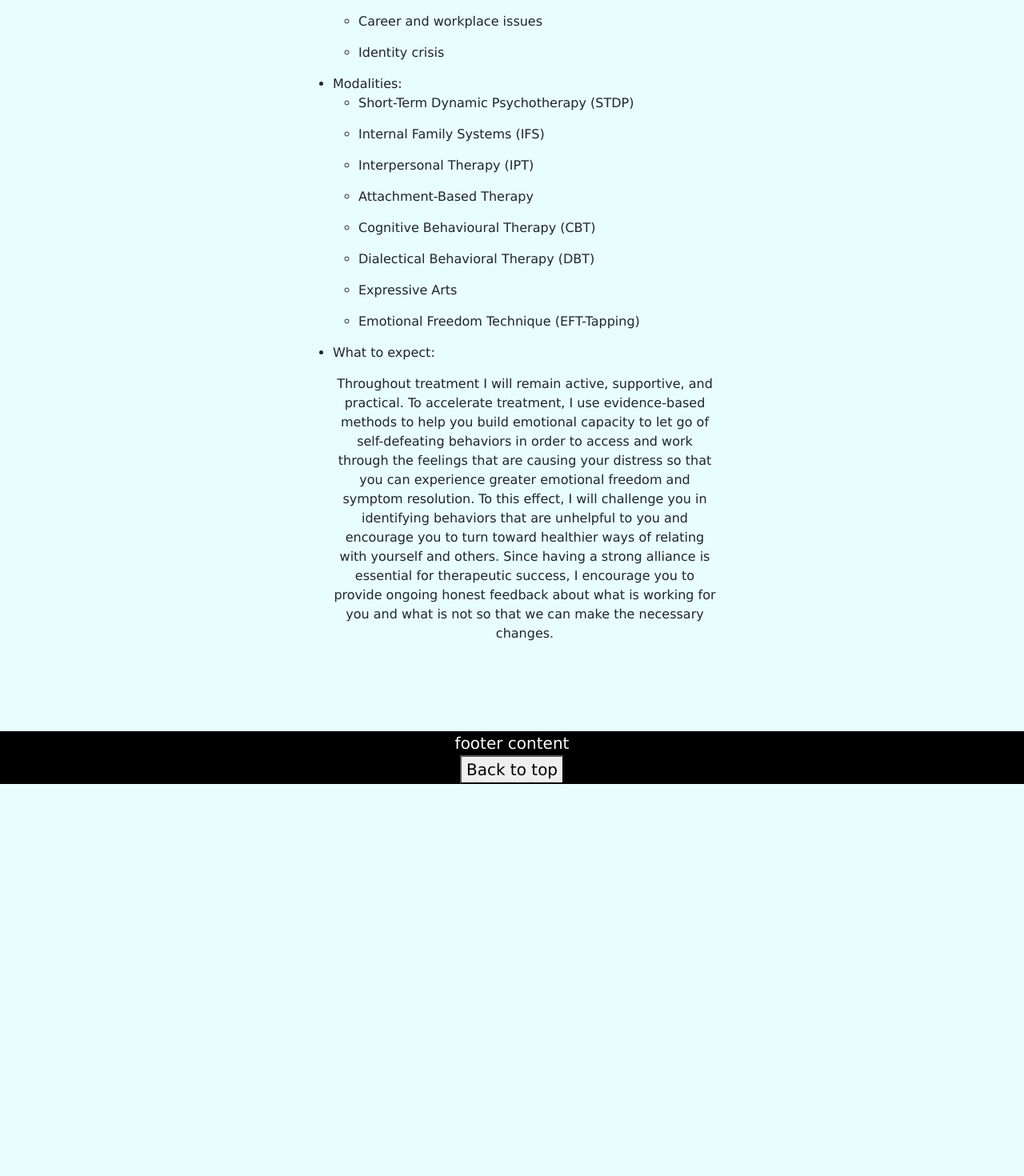
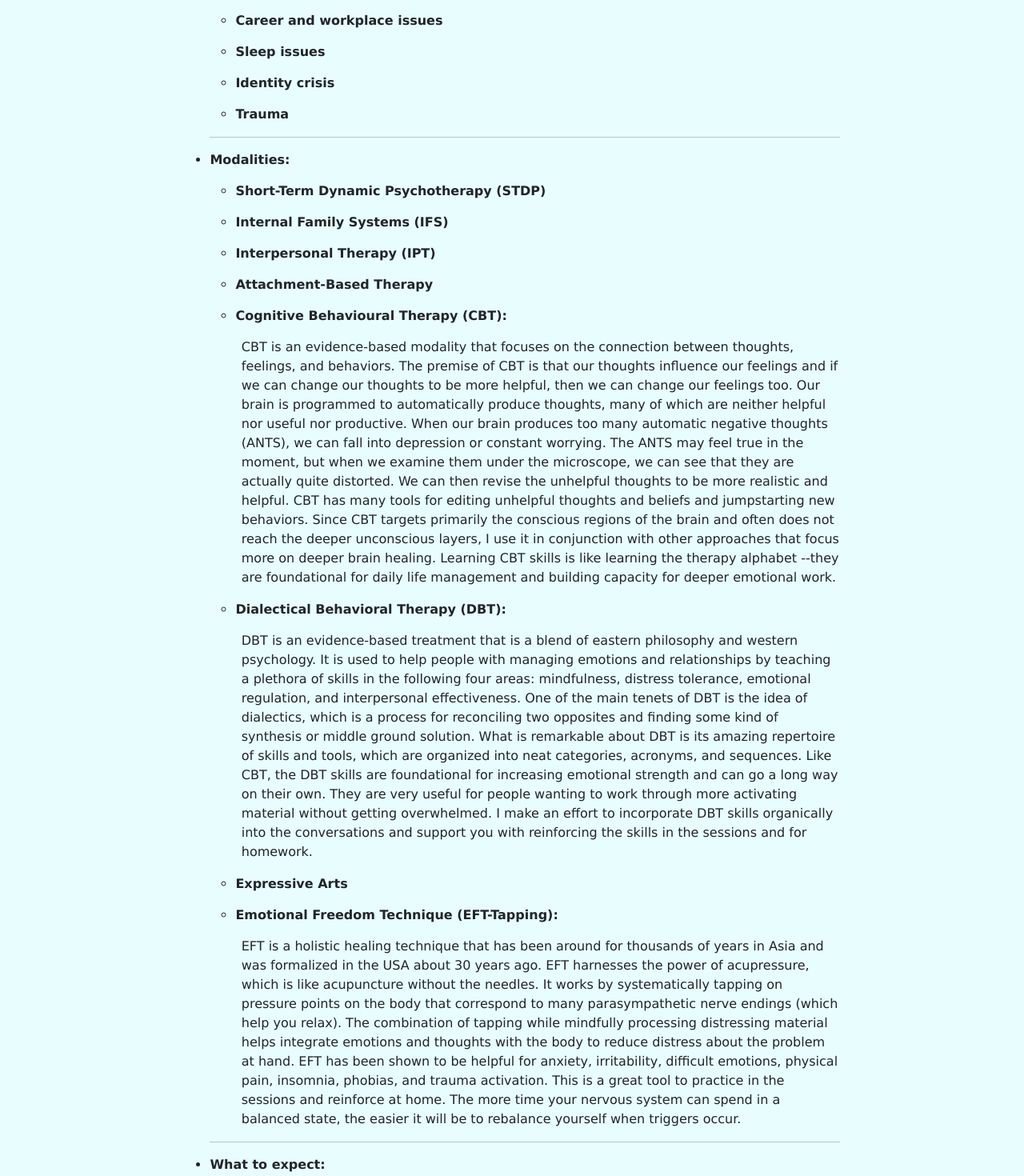
Before and after one commit to eliyab1/ruthie, a React (Create React App) app: page /services/individual in a window 1280 px wide. Shown: the part 720-2190 px from the top of the page at 80% size. Before the commit the page ends 1700 px from the top, so only its background shows below. Built offline with nearby package versions, Linux system fonts and the light colour scheme.

Commit message:
updated content about me, individual-w css

```diff
--- a/src/AboutMe.js
+++ b/src/AboutMe.js
@@ -11,15 +11,16 @@ export default function AboutMe() {
    <br />
     <h3>I am a licensed Marriage and Family Therapist and Professional Clinical Counselor,  practicing therapy since 2013. I completed
         the Counseling Psychology program at Santa Clara University, and over the years have worked with kids, teens, families, and
-        adults with a wide range of concerns across all levels of care from outpatient to hospital.  Working in the MOMS program at
-        El Camino Hospital, getting training from Postpartum Support International, and being a mother of two, has groomed me into
-        specializing in maternal mental health, including working with moms and dads facing pre/postpartum issues. I also enjoy
-        working with students, professionals, people with diverse backgrounds, and anyone who is motivated to do the therapy work.</h3>
+        adults with a wide range of concerns across all levels of care from outpatient to hospital.  Working in the MOMS program at El
+        Camino Hospital, getting training from Postpartum Support International, and being a mother of two, has equipped me to specialize
+        in maternal and perinatal mental health, including working with moms and dads facing difficulties during pregnancy and postpartum.
+        I also enjoy working with students, professionals, people with diverse backgrounds, and anyone who is motivated to do the therapy
+        work. I welcome people with situations from the most straightforward to the most unusual.</h3>
 
     <h3>There’s a myth that therapy cannot be fun. The reality is that laughing, lightheartedness, creativity and joy have a space in the
-    therapy room as much as the difficult emotions.  My goal is to provide you with therapy that is focused, effective, and also fun
-    so that you can bring out your best self. To do this, we orient therapy around 3 pillars: emotional and cognitive processing,
-    practical skill-building, and integrating therapy material into your daily life. We use a variety of techniques, depending on
+    therapy room as much as the difficult emotions.  My goal is to provide you with therapy that is focused, effective, and also fun. To
+    do this, we orient therapy around 3 pillars: emotional and cognitive processing, practical skill-building, and integrating therapy
+    material into your daily life. We use a variety of techniques, depending on
     your needs and preferences. Some modalities I use (most of which are evidence-based) are Short-Term Psychodynamic Therapy,
     Cognitive Behavioral Therapy (CBT), Dialectical Behavioral Therapy (DBT), Internal Family Systems (IFS), Art Therapy,
     Attachment-Based, Interpersonal Psychotherapy (IPT), and Trauma-Informed Care.</h3>
--- a/src/App.css
+++ b/src/App.css
@@ -80,6 +80,9 @@ div.dropdown.active:hover button.dropdown.active {background-image:url("art.png"
 
 }
 
+.individualDiv li {font-weight: bolder;}
+.individualDiv p {margin-left: 5%;}
+
 h1 {font-size: 4.25vmin; font-weight: bold;}
 
 h2 {font-size: 3.5vmin; font-weight: bold;}
--- a/src/IndividualTherapy.js
+++ b/src/IndividualTherapy.js
@@ -2,37 +2,69 @@ import { useEffect } from "react"
 export default function IndividualTherapy() {
     useEffect(()=>{document.title="Individual Therapy | Mental Fitness Therapy"},[])
     return <>
-    <div className="page-content">
-        <h2>“If you are your own problem, then you can be your own solution.“</h2><br />
+        <div className="individualDiv">
+            <h2 style={{ "textAlign":"center","marginTop":"4%" }}>“If you are your own problem, then you can be your own solution.“</h2><br />
+            <ul style={{ "margin":"4% 18% 8% 18%" }}>
+                <li>Issues: </li>
                 <ul>
-            <li>
-                Issues: <ul>
                     <li>Depression</li>
                     <li>Anxiety</li>
                     <li>Bipolar</li>
                     <li>Relationship difficulties</li>
                     <li>Life transitions</li>
                     <li>Career and workplace issues</li>
+                    <li>Sleep issues</li>
                     <li>Identity crisis</li>
+                    <li>Trauma</li>
                 </ul>
-            </li>
-            <li>
-            Modalities: <ul>
+                <hr />
+                <li>Modalities: </li>
+                <ul>
                     <li>Short-Term Dynamic Psychotherapy (STDP)</li>
                     <li>Internal Family Systems (IFS) </li>
                     <li>Interpersonal Therapy (IPT)</li>
                     <li>Attachment-Based Therapy</li>
-                <li>Cognitive Behavioural Therapy (CBT)</li>
-                <li>Dialectical Behavioral Therapy (DBT)</li>
+                    <li>Cognitive Behavioural Therapy (CBT): </li>
+                </ul>
+                <p>CBT is an evidence-based modality that focuses on the connection
+                    between thoughts, feelings, and behaviors. The premise of CBT is that our thoughts influence our feelings and if
+                    we can change our thoughts to be more helpful, then we can change our feelings too. Our brain is programmed to
+                    automatically produce thoughts, many of which are neither helpful nor useful nor productive. When our brain produces
+                    too many automatic negative thoughts (ANTS), we can fall into depression or constant worrying. The  ANTS may feel
+                    true in the moment, but when we examine them under the microscope, we can see that they are actually quite distorted.
+                    We can then revise the unhelpful thoughts to be more realistic and helpful. CBT has many tools for editing unhelpful
+                    thoughts and beliefs and jumpstarting new behaviors.  Since CBT targets primarily the conscious regions of the brain
+                    and often does not reach the deeper unconscious layers, I use it in conjunction with other approaches that focus more
+                    on deeper brain healing. Learning CBT skills is like learning the therapy alphabet --they are foundational for daily
+                    life management and building capacity for deeper emotional work.</p>
+                <ul>
+                    <li>Dialectical Behavioral Therapy (DBT): </li>
+                </ul>
+                <p>DBT is an evidence-based treatment that is a  blend of eastern philosophy and western psychology. It is used to help
+                    people with managing emotions and relationships by teaching a plethora of skills in the following four areas:
+                    mindfulness, distress tolerance, emotional regulation, and interpersonal effectiveness. One of the main tenets of
+                    DBT is the idea of dialectics, which is a process for reconciling two opposites and finding some kind of synthesis or
+                    middle ground solution.  What is remarkable about DBT is its amazing repertoire of skills and tools, which are organized
+                    into neat categories, acronyms, and sequences. Like CBT, the DBT skills are foundational for increasing emotional strength
+                    and can go a long way on their own. They are very useful for people wanting to work through more activating material without
+                    getting overwhelmed. I make an effort to incorporate DBT skills organically into the conversations and support you with
+                    reinforcing the skills in the sessions and for homework.</p>
+                <ul>
                     <li>Expressive Arts</li>
-                <li>Emotional Freedom Technique (EFT-Tapping)</li>
-
                 </ul>
-            </li>
-            <li>
-            What to expect:
-            </li>
-            <p>Throughout treatment I will remain active, supportive, and practical. To accelerate treatment, I use evidence-based methods to help
+                <ul>
+                    <li>Emotional Freedom Technique (EFT-Tapping): </li>
+                </ul>
+                <p>EFT is a holistic healing technique that has been around for thousands of years in Asia and was formalized in the USA about
+                    30 years ago. EFT harnesses the power of acupressure, which is like acupuncture without the needles. It works by systematically
+                    tapping on pressure points on the body that correspond to many parasympathetic nerve endings (which help you relax).  The
+                    combination of tapping while mindfully processing distressing material helps integrate emotions and thoughts with the body to
+                    reduce distress about the problem at hand. EFT has been shown to be helpful for anxiety, irritability, difficult emotions,
+                    physical pain, insomnia, phobias, and trauma activation. This is a great tool to practice in the sessions and reinforce at home.
+                    The more time your nervous system can spend in a balanced state, the easier it will be to rebalance yourself when triggers occur.</p>
+                <hr />
+                <li>What to expect: </li>
+                <p style={{ "marginLeft":"2%" }}>Throughout treatment I will remain active, supportive, and practical. To accelerate treatment, I use evidence-based methods to help
                     you build emotional capacity to let go of self-defeating behaviors in order to access and work through the feelings that are causing
                     your distress so that you can experience greater emotional freedom and symptom resolution. To this effect, I will challenge you in
                     identifying  behaviors that are unhelpful to you and encourage you to turn toward healthier ways of relating with yourself and others.
```
Lines whose indentation alone changed are shown as unchanged.
